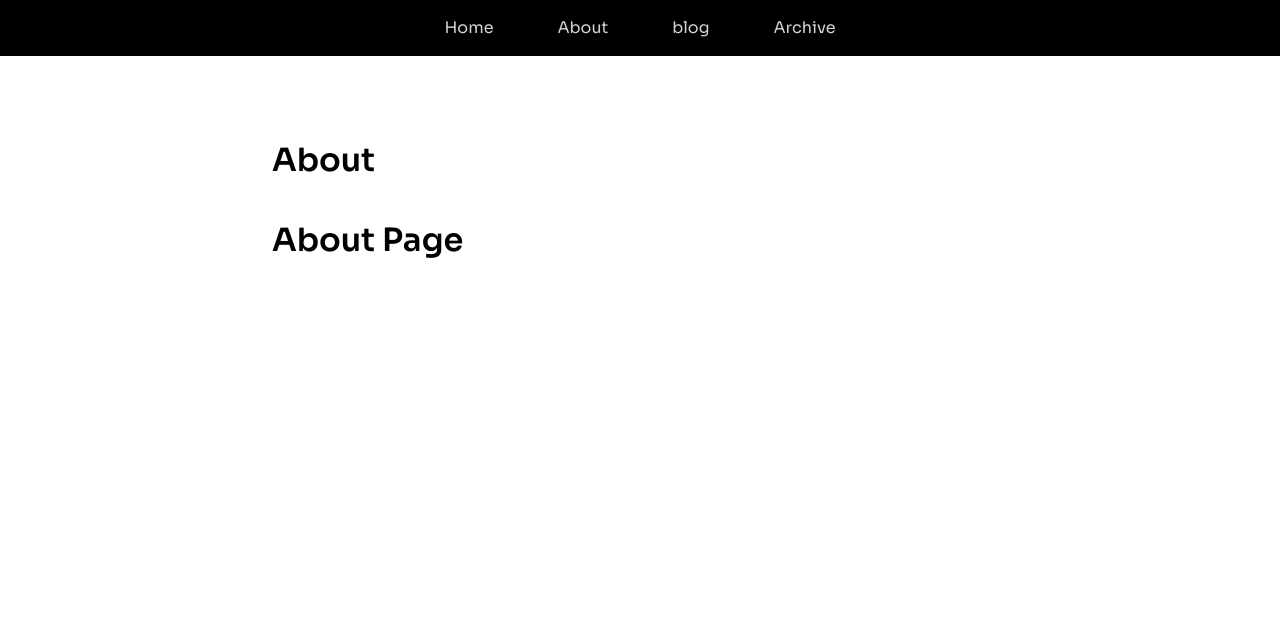
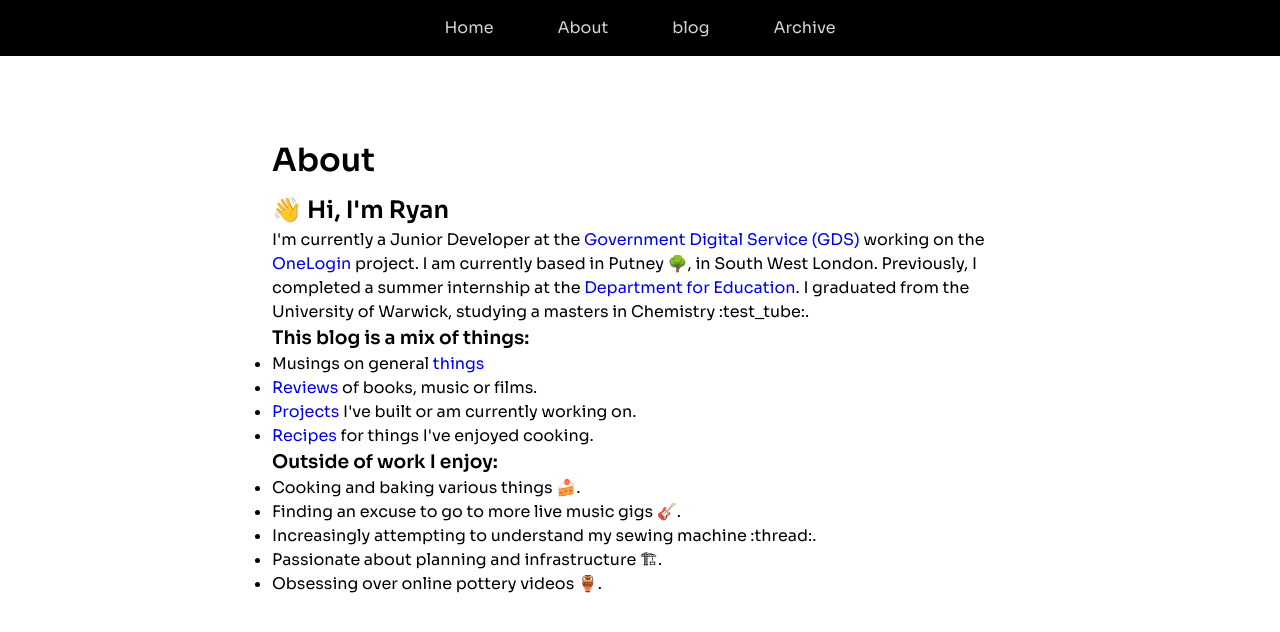
Before and after one commit to Ryan-Andrews99/Ryan-Andrews99.github.io, an Eleventy site: page src/about.md in a window 1280 px wide. Built offline with nearby package versions, Linux system fonts and the light colour scheme; Eleventy itself is replaced by a stand-in of ours; files that its build step writes are made by us from their sources.

Commit message:
added about info

```diff
--- a/src/about.md
+++ b/src/about.md
@@ -2,4 +2,20 @@
 layout: mylayout.njk
 title: About
 ---
-# About Page
+
+## :wave: Hi, I'm Ryan
+
+I'm currently a Junior Developer at the [Government Digital Service (GDS)](https://www.gov.uk/government/organisations/government-digital-service) working on the [OneLogin](https://www.sign-in.service.gov.uk/) project. I am currently based in Putney :deciduous_tree:, in South West London. Previously, I completed a summer internship at the [Department for Education](https://www.gov.uk/government/organisations/department-for-education). I graduated from the University of Warwick, studying a masters in Chemistry :test_tube:.
+
+### This blog is a mix of things:
+- Musings on general [things](/archive)
+- [Reviews](/reviews) of books, music or films.
+- [Projects](/projects) I've built or am currently working on.
+- [Recipes](/recipes) for things I've enjoyed cooking.
+
+### Outside of work I enjoy:
+- Cooking and baking various things :cake:.
+- Finding an excuse to go to more live music gigs :guitar:.
+- Increasingly attempting to understand my sewing machine :thread:.
+- Passionate about planning and infrastructure :building_construction:.
+- Obsessing over online pottery videos :amphora:.
```
